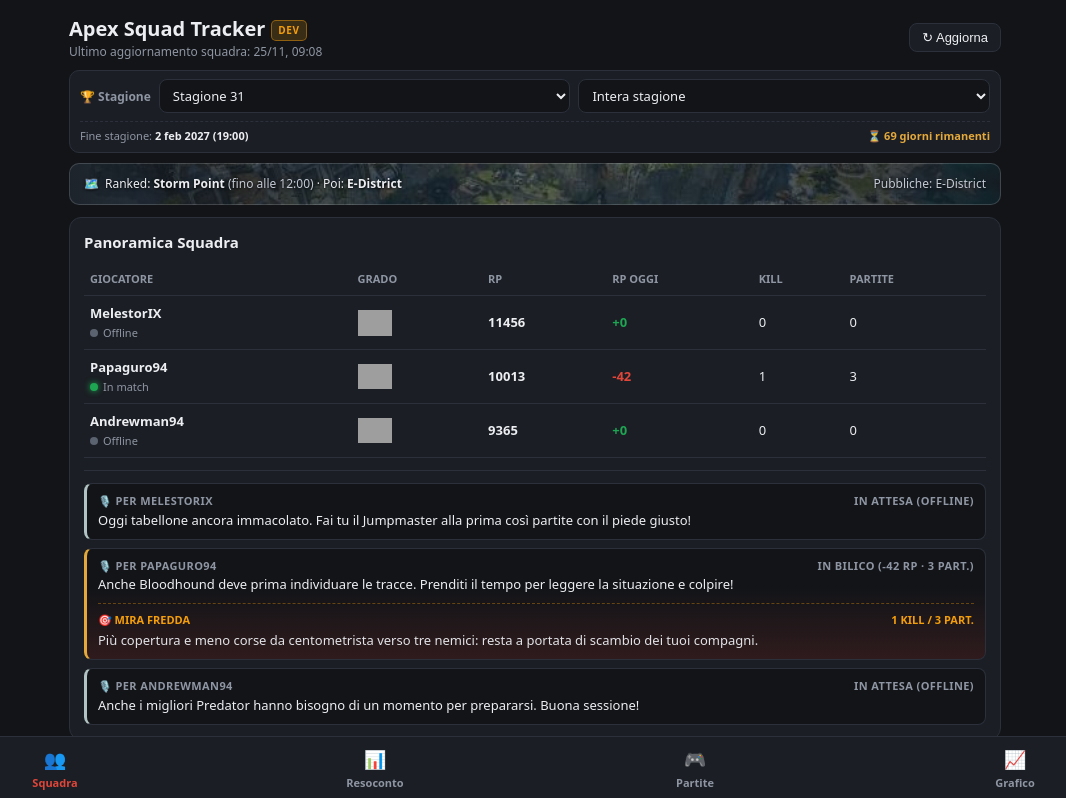
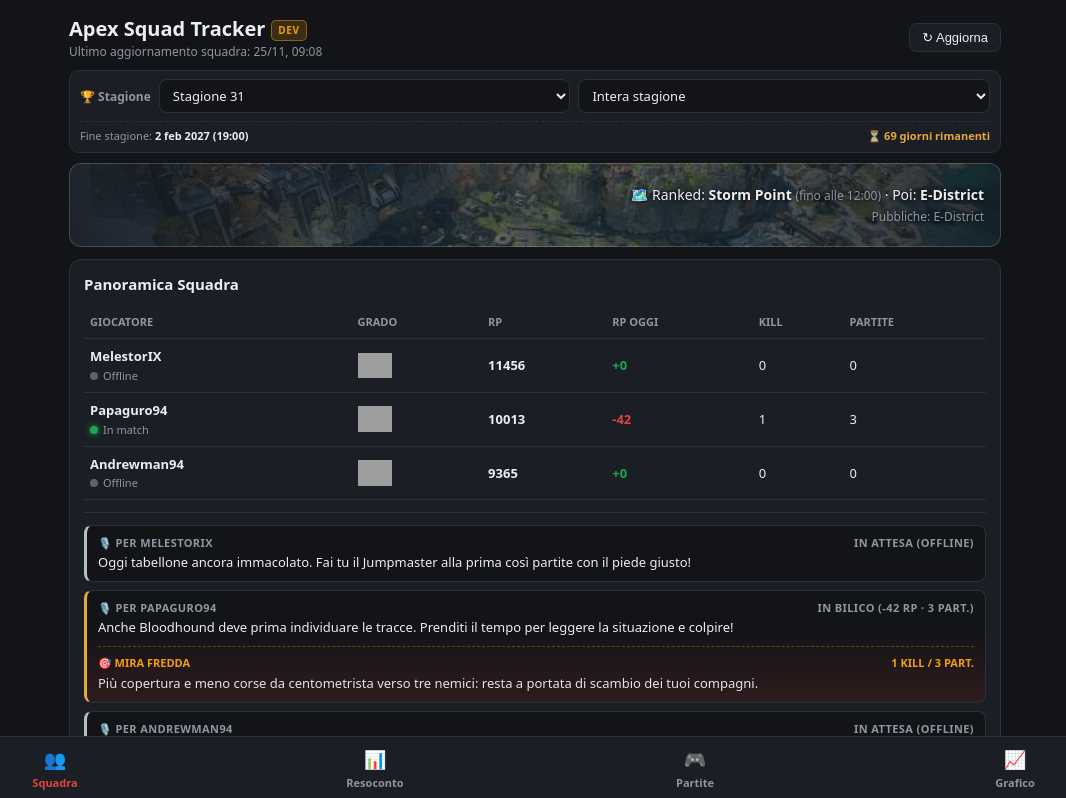
Before and after one commit to lukeapples/apex-tracker, a plain HTML site: page index.dev.html in a window 1280 px wide. Shown: the top 798 px of the page, without its empty margins (105-1171 px from the left). Drawn offline with nearby package versions, Linux system fonts and the light colour scheme; some packages are replaced by stand-ins of ours; grey boxes are pictures that could not be loaded; a script that the page names is missing.

Commit message:
Update index.dev.html

```diff
--- a/index.dev.html
+++ b/index.dev.html
@@ -30,10 +30,12 @@
     .split-info b{color:var(--fg);font-weight:600}
     .split-countdown{font-weight:700;color:var(--warn);white-space:nowrap}
     .split-countdown.ended{color:var(--mut);font-weight:600}
-    .map-bar{background:var(--card);background-size:cover;background-position:center;border:1px solid var(--bd);border-radius:10px;padding:11px 14px;margin-bottom:12px;display:flex;justify-content:space-between;align-items:center;flex-wrap:wrap;gap:6px;font-size:12px;text-shadow:0 1px 3px rgba(0,0,0,.9);transition:background-image .3s ease}
-    .map-bar.has-bg{border-color:rgba(255,255,255,.16)}
-    .map-bar.has-bg .mut{color:#c4cad4}
-    .map-pill{display:inline-flex;align-items:center;gap:6px}
+    .map-bar{background:var(--card);background-size:cover;background-position:left center;border:1px solid var(--bd);border-radius:12px;min-height:84px;padding:12px 16px;margin-bottom:12px;display:flex;flex-direction:column;justify-content:center;align-items:flex-end;text-align:right;gap:2px;position:relative;overflow:hidden}
+    .map-bar.has-bg{border-color:rgba(255,255,255,.18);text-shadow:0 1px 4px rgba(0,0,0,.95)}
+    .map-kicker{font-size:10px;font-weight:800;text-transform:uppercase;letter-spacing:.7px;color:var(--acc)}
+    .map-title{font-size:19px;font-weight:800;line-height:1.15;color:#fff;letter-spacing:-.2px}
+    .map-sub{font-size:11px;color:var(--mut);margin-top:2px}
+    .map-bar.has-bg .map-sub{color:#d1d6e0}
     .nav-bar{position:fixed;bottom:0;left:0;right:0;background:var(--card);border-top:1px solid var(--bd);display:flex;justify-content:space-around;padding:8px 0 max(8px,env(safe-area-inset-bottom));z-index:100}
     .tab{border:0;background:transparent;color:var(--mut);font:inherit;font-size:11px;font-weight:600;display:flex;flex-direction:column;align-items:center;gap:3px;cursor:pointer;flex:1}
     .tab span{font-size:18px}
```
